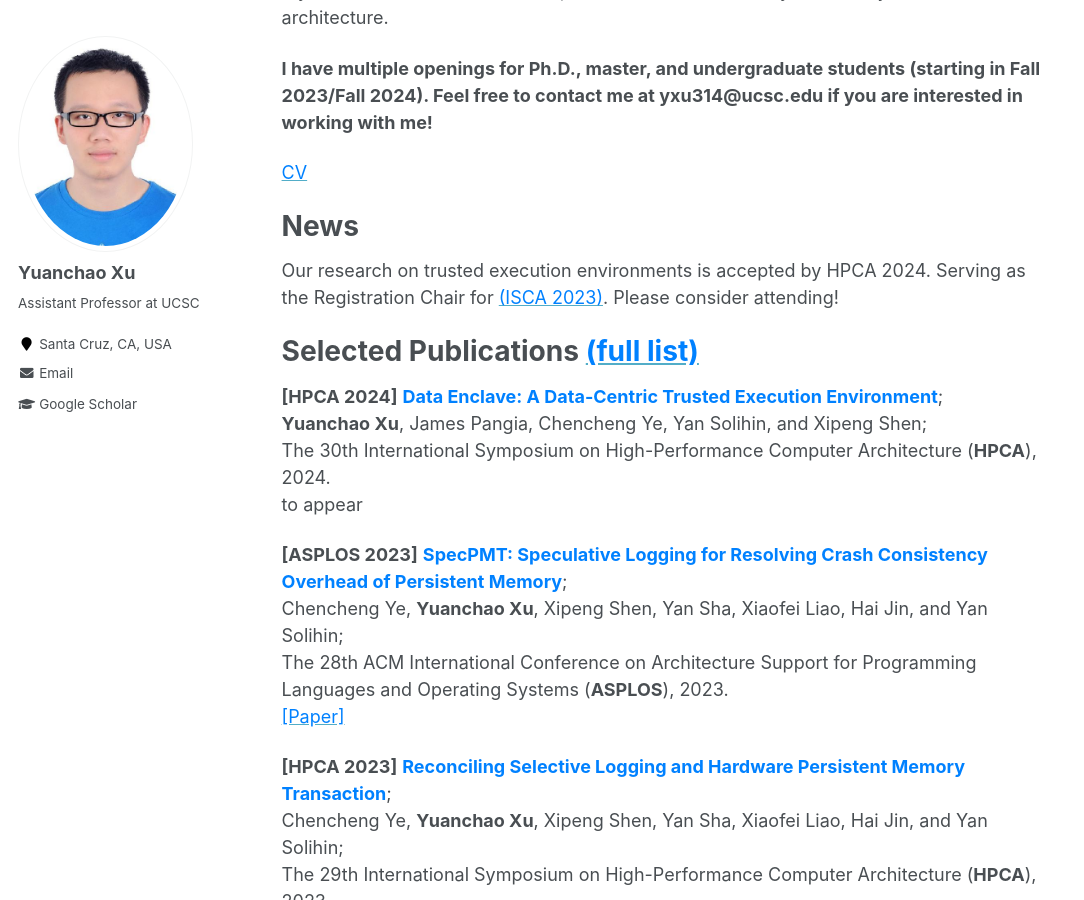
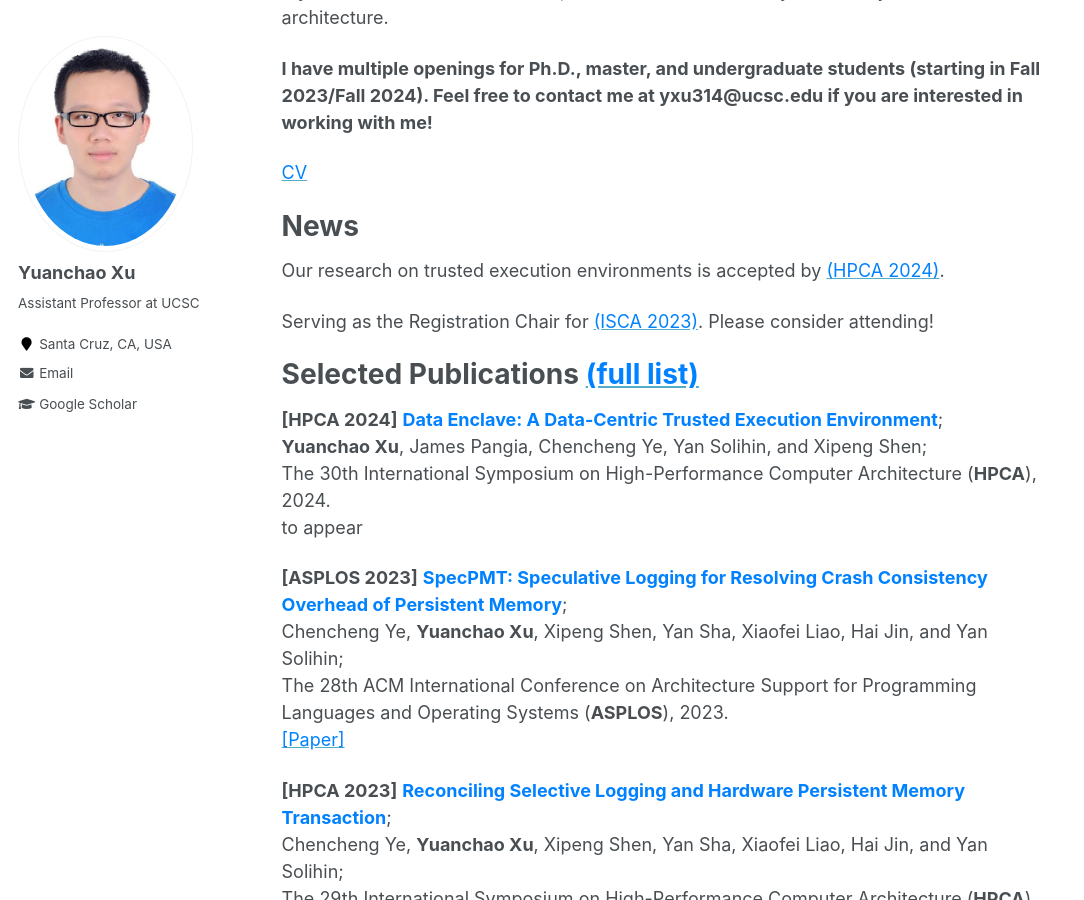
Before and after one commit to yuanchaoxu6/yuanchaoxu6.github.io, a Jekyll site: the page built from _pages/about.md, in a window 1280 px wide and 900 px high, scrolled down 313 px. Shown: the whole window, without its empty margins (0-1084 px from the left). Built offline with Jekyll 4.4.1, drawn with Linux system fonts in a browser that asks for light colours.

Commit message:
Update about.md

```diff
--- a/_pages/about.md
+++ b/_pages/about.md
@@ -20,8 +20,10 @@ My research interests are in computer architecture, security, and ML systems and
 
 News
 =====
-Our research on trusted execution environments is accepted by HPCA 2024.
+Our research on trusted execution environments is accepted by [<font color="#0081ff">(HPCA 2024)</font>](https://hpca-conf.org/2024/).
+
 Serving as the Registration Chair for [<font color="#0081ff">(ISCA 2023)</font>](https://iscaconf.org/isca2023/). Please consider attending!
+
 
 
 Selected Publications [<font color="#0081ff">(full list)</font>](https://yuanchaoxu6.github.io/publications/)
```
